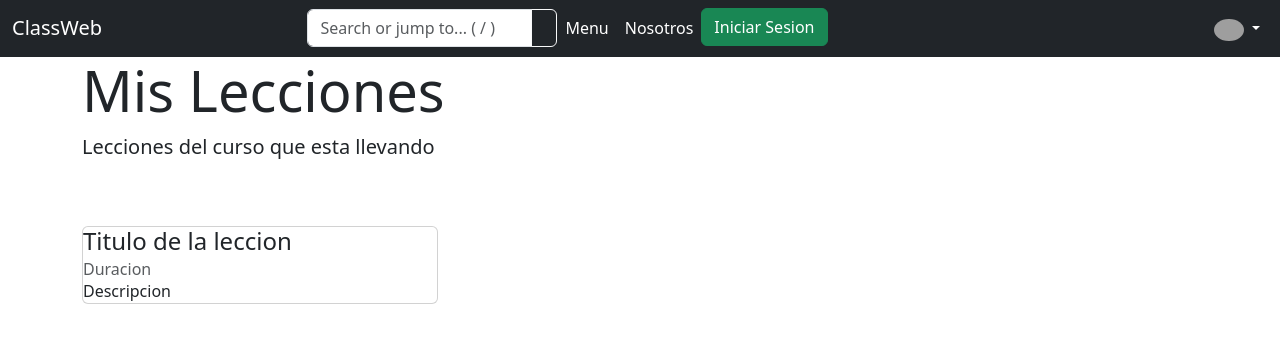
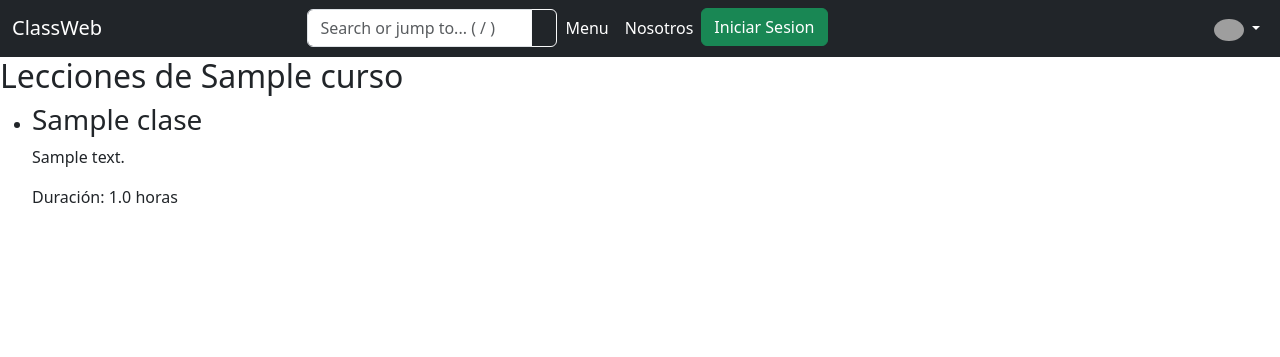
Before and after one commit to GaboGon25/Proyect_ClassWeb, a Flask app: page /1/lecciones in a window 1280 px wide. Shown: the top 357 px of the page. Run offline with Flask 3, Linux system fonts and the light colour scheme; tables that the repository leaves empty hold one stand-in row (values such as "Sample post"); some libraries are stand-ins or nearby versions; grey boxes are pictures that could not be loaded.

Commit message:
mostrar lecciones

```diff
--- a/app.py
+++ b/app.py
@@ -284,9 +284,9 @@ def crear_lecciones(id):
 @app.route("/<int:id>/lecciones", methods=['GET'])
 def lecciones_curso(id):
     lecciones = Clase.query.filter_by(curso_id = id).all()
-
-    print(f"Lecciones: {lecciones}")
-    return render_template("lecciones.html", lecciones=lecciones)
+    curso = Curso.query.get_or_404(id)
+    #print(f"Lecciones: {lecciones}")
+    return render_template("lecciones.html", curso=curso, lecciones=lecciones)
 
 @app.route("/review", methods=["POST", "GET"])
 def review():
--- a/templates/index.html
+++ b/templates/index.html
@@ -54,7 +54,7 @@
                 </div>
                 <a href="{{ url_for('courses_details', id=curso.id) }}" class="btn btn-primary btn-sm mt-2" role="button">Detalles</a>
                 <a href="{{ url_for('crear_lecciones', id=curso.id) }}" class="btn btn-secondary btn-sm mt-2" role="button">Agregar lecciones</a>
-                <button type="button" class="btn btn-primary btn-sm mt-2">Mostrar lecciones</button>
+                <a href="{{ url_for('lecciones_curso', id=curso.id) }}" class="btn btn-primary btn-sm mt-2" role="button">Mostrar lecciones</a>
                 <form method="POST" action="/configuration">
                   <button type="submit" class="btn btn-outline-secondary btn-sm mt-2">Configurar</button>
                 </form>
--- a/templates/lecciones.html
+++ b/templates/lecciones.html
@@ -1,34 +1,20 @@
 {% extends 'layout.html' %}
 
 {% block title %}
-  Las lecciones
+  Lecciones del Curso {{ curso.title }}
 {% endblock %}
 
 {% block content %}
-<div class="jumbotron jumbotron-fluid">
-  <div class="container">
-    <h1 class="display-4">Mis Lecciones</h1>
-    <p class="lead">Lecciones del curso que esta llevando</p>
-  </div>
-</div>
-<body>
-  <div class="py-5">
-    <div class="container">
-      <div class="row hidden-md-up">
-        <div class="col-md-4">
-          <div class="card">
-            <div class="card-block">
-              <h4 class="card-title">Titulo de la leccion</h4>
-              <h6 class="card-subtitle text-muted">Duracion</h6>
-              <p class="card-text p-y-1"> Descripcion</p>
-            </div>
-          </div>
-        </div>
-</body>
+  <h2>Lecciones de {{ curso.title }}</h2>
+  <ul>
+    {% for leccion in lecciones %}
+      <li>
+        <h3>{{ leccion.titulo }}</h3>
+        <p>{{ leccion.descripcion }}</p>
+        <p>Duración: {{ leccion.horas }} horas</p>
+      </li>
+    {% else %}
+      <p>No hay lecciones disponibles para este curso.</p>
+    {% endfor %}
+  </ul>
 {% endblock %}
-
-{% block script %}
-  <script src="https://code.jquery.com/jquery-3.1.1.min.js"></script>
-  <script src="https://cdnjs.cloudflare.com/ajax/libs/tether/1.4.0/js/tether.min.js"></script>
-  <script src="https://pingendo.com/assets/bootstrap/bootstrap-4.0.0-alpha.6.min.js"></script>
-{% endblock %}
```
Also changed, not shown: proyecto.db, 1 other file.
